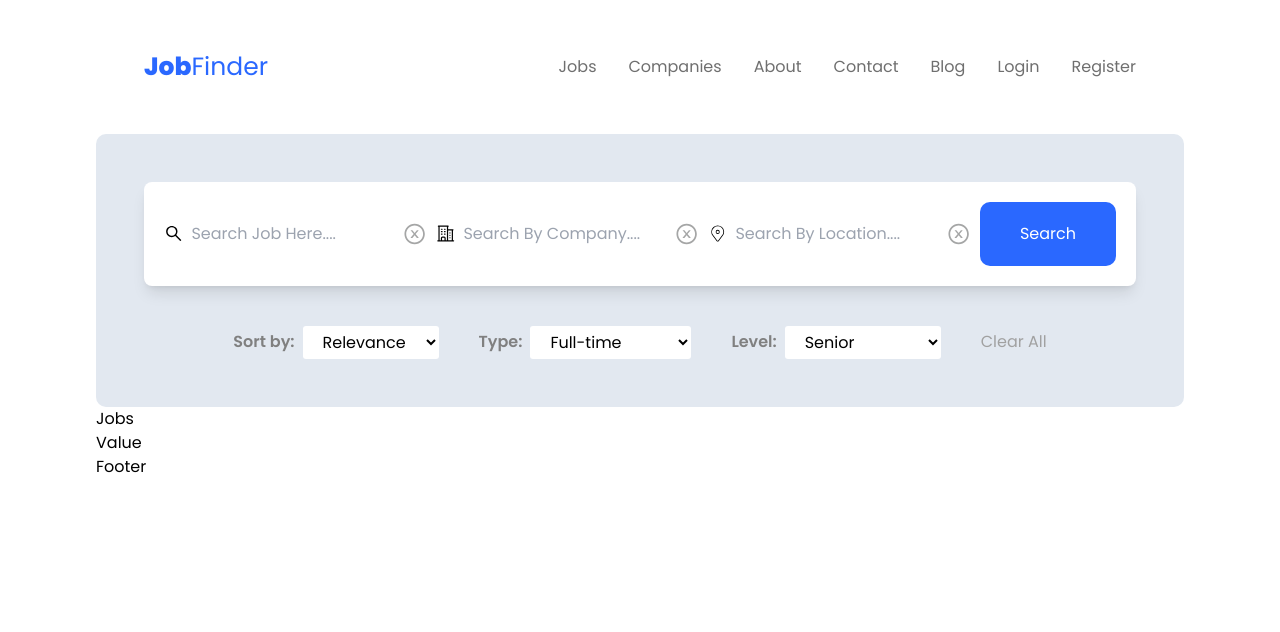
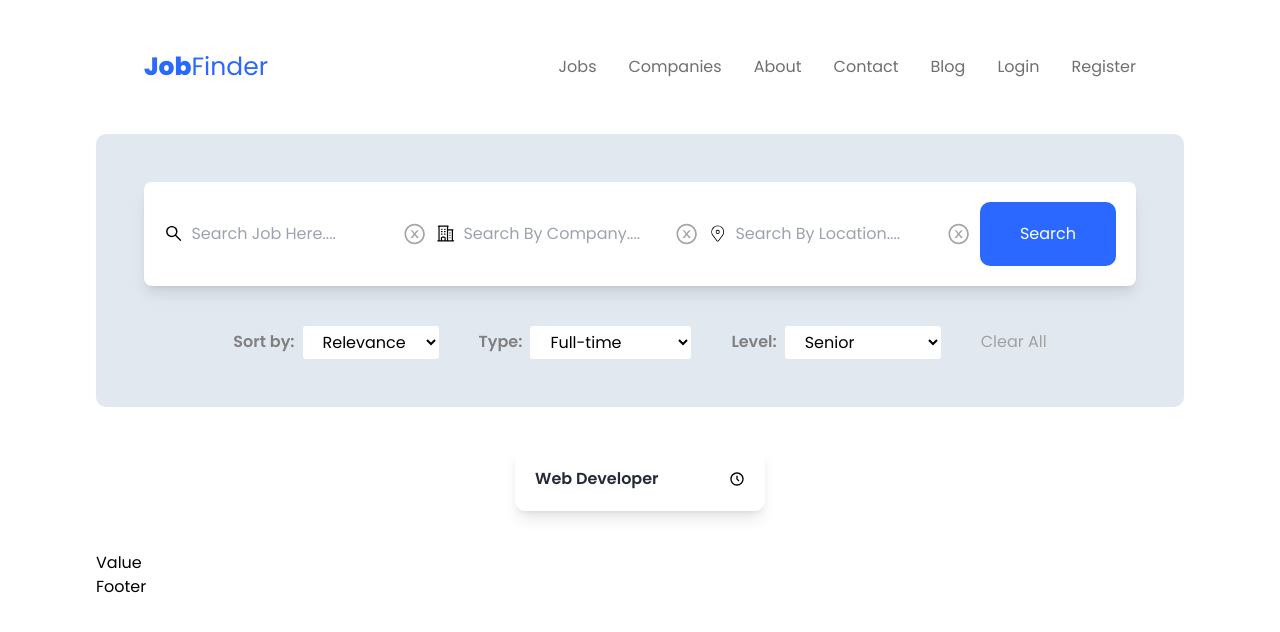
Before and after one commit to shaikahmadnawaz/job-finder, a React (Create React App) app: page / in a window 1280 px wide. Shown: the top 632 px of the page. Built offline with nearby package versions, Linux system fonts and the light colour scheme.

Commit message:
to be continued

```diff
--- a/src/components/JobDiv/Jobs.js
+++ b/src/components/JobDiv/Jobs.js
@@ -1,7 +1,20 @@
 import React from "react";
-
+import { BiTimeFive } from "react-icons/bi";
 const Jobs = () => {
-  return <div>Jobs</div>;
+  return (
+    <div className="jobContainer flex gap-10 justify-center flex-wrap items-center py-10">
+      <div className="group group/item singleJob w-[250px] p-[20px] bg:white rounded-[10px] hover:bg-blueColor shadow-lg shadow-greyIsh-400/700 hover:shadow-lg">
+        <span className="flex justify-between items-center gap-4">
+          <h1 className="text-[16px] font-semibold text-textColor group-hover:text-white">
+            Web Developer
+          </h1>
+          <span>
+            <BiTimeFive />
+          </span>
+        </span>
+      </div>
+    </div>
+  );
 };
 
 export default Jobs;
```
